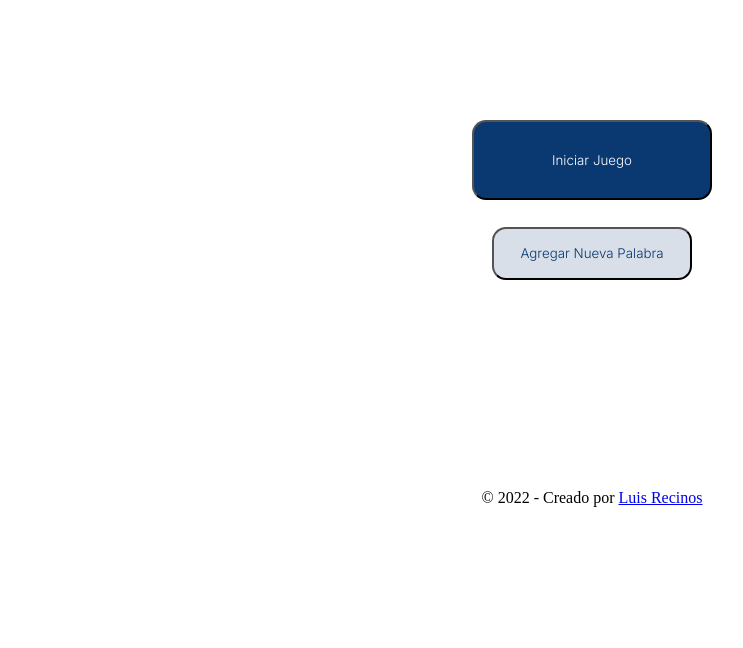
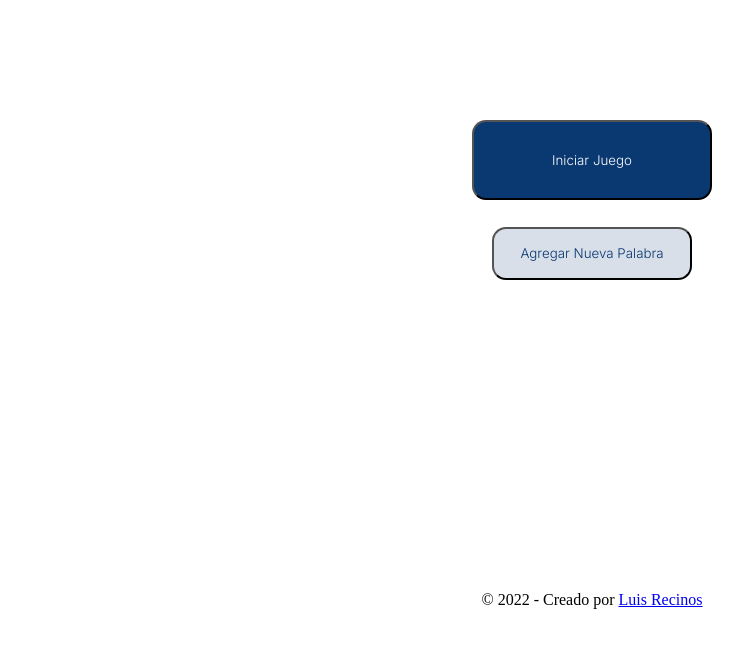
Before and after one commit to Luis11Gt/challenge.one.juego.ahorcado3, a plain HTML site: page index.html in a window 1280 px wide. Shown: the part 136-784 px from the top of the page, without its empty margins (48-791 px from the left). Drawn offline with Linux system fonts and the light colour scheme.

Commit message:
Correccion del footer, posicion bottom

```diff
--- a/index.html
+++ b/index.html
@@ -103,7 +103,7 @@
         </main>
 
         <footer>
-            <p> &copy; 2022 - Creado por <a href="https://www.linkedin.com/in/luisrecinos502gt/"> Luis Recinos </a> </p>
+            <p class="derechos-autor"> &copy; 2022 - Creado por <a href="https://www.linkedin.com/in/luisrecinos502gt/"> Luis Recinos </a> </p>
         </footer>
 
         <script src="script.js"></script>
--- a/script.js
+++ b/script.js
@@ -78,7 +78,7 @@ function reiniciarJuego(){
 
 function escogerPalabra() {
     var aleatorio = Math.floor(Math.random()*vocabulario.length);
-    return vocabulario[9];
+    return vocabulario[aleatorio];
 }
 
 function delimitarPosicionLetras(entradaFuncion){
--- a/style.css
+++ b/style.css
@@ -4,6 +4,7 @@ header{
     width: 100%;
     margin: 1em auto;
     height: 30px;
+    position: relative;
 }
 
 .imagen-letra{
@@ -12,9 +13,16 @@ header{
     left: 80px;
 }
 
+body{
+    position: relative;
+    padding-bottom: 4em;
+    min-height: 85vh;
+}
+
 main{
     width: 940px;
     margin: 0 auto;
+    position: relative;
 }
 
 .inicio-botones{
@@ -287,10 +295,11 @@ main{
 }
 
 footer{
-    display: block;
     width: 100%;
     text-align: center;
-    margin: 2em auto;
+    padding: 1em 0;
+    bottom: 0px;
+    position: absolute;
 }
 
 /* INICO de disenio RESPONSIVE */
```
